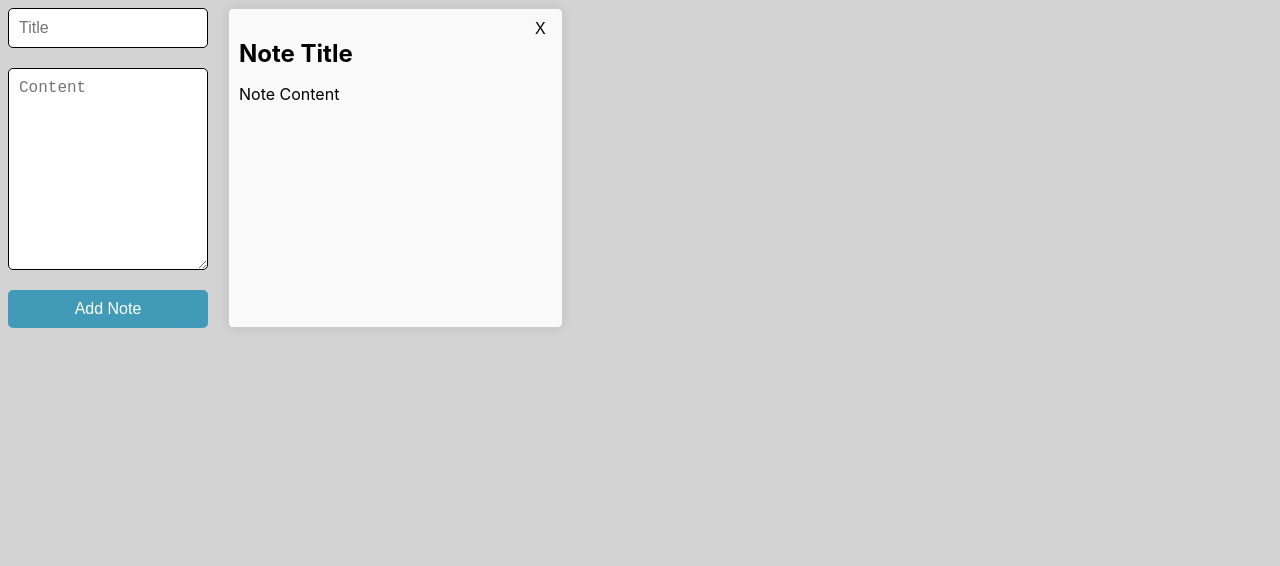
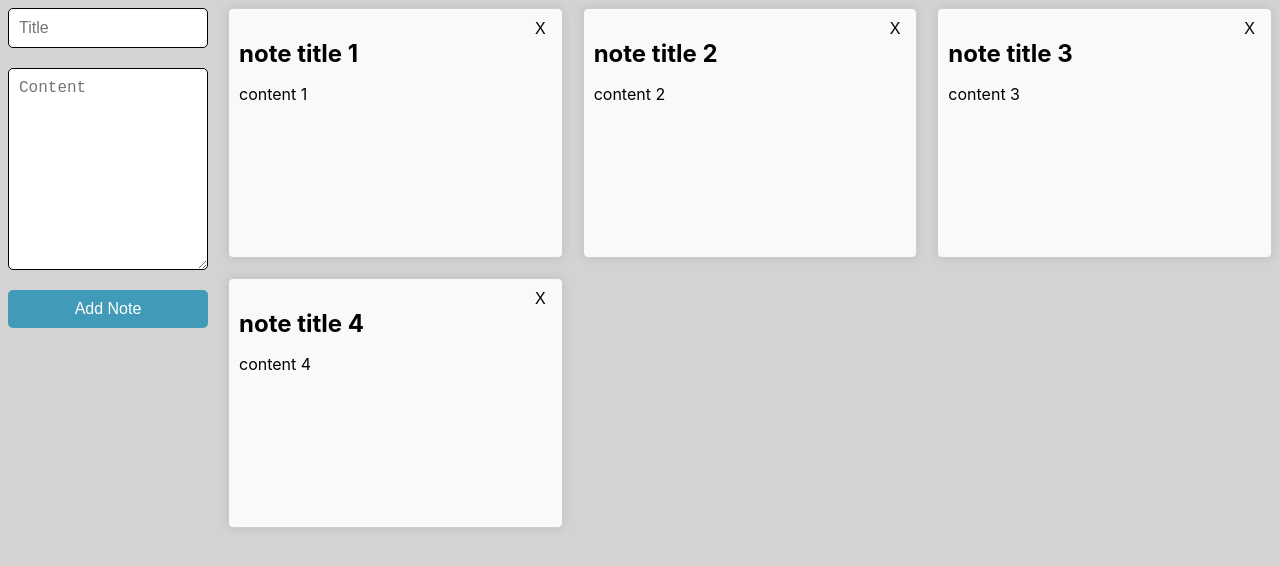
Before and after one commit to dchobarkar/notes-app, a React (Create React App) app in the folder notes-app-ui/: page / in a window 1280 px wide. Shown: the top 566 px of the page. Built offline with nearby package versions, Linux system fonts and the light colour scheme.

Commit message:
display notes on ui

```diff
--- a/notes-app-ui/src/App.tsx
+++ b/notes-app-ui/src/App.tsx
@@ -1,6 +1,37 @@
+import { useState } from "react";
+
 import "./App.css";
 
+type Note = {
+  id: number;
+  title: string;
+  content: string;
+};
+
 const App = () => {
+  const [notes, setNotes] = useState<Note[]>([
+    {
+      id: 1,
+      title: "note title 1",
+      content: "content 1",
+    },
+    {
+      id: 2,
+      title: "note title 2",
+      content: "content 2",
+    },
+    {
+      id: 3,
+      title: "note title 3",
+      content: "content 3",
+    },
+    {
+      id: 4,
+      title: "note title 4",
+      content: "content 4",
+    },
+  ]);
+
   return (
     <div className="app-container">
       <form className="note-form">
@@ -10,15 +41,17 @@
       </form>
 
       <div className="notes-grid">
+        {notes.map((note) => (
           <div className="note-item">
             <div className="notes-header">
               <button>X</button>
             </div>
 
-          <h2>Note Title</h2>
+            <h2>{note.title}</h2>
 
-          <p>Note Content</p>
+            <p>{note.content}</p>
           </div>
+        ))}
       </div>
     </div>
   );
```
Lines whose indentation alone changed are shown as unchanged.
